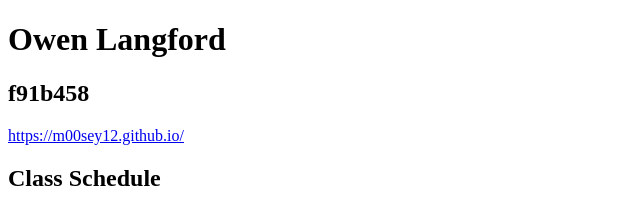
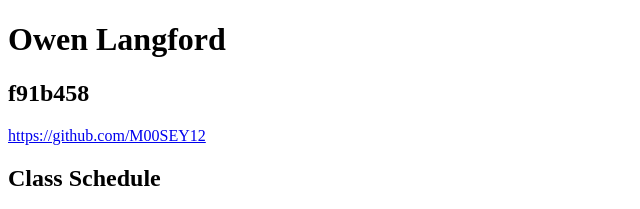
Before and after one commit to M00SEY12/M00SEY12.github.io, a plain HTML site: page index.html in a window 1280 px wide. Shown: the top 209 px of the page, 0-640 px from the left. Drawn offline with Linux system fonts and the light colour scheme.

Commit message:
Update index.html

```diff
--- a/index.html
+++ b/index.html
@@ -8,7 +8,7 @@
 
     <h1>Owen Langford</h1>
     <h2>f91b458</h2>
-    <a href="#">https://m00sey12.github.io/</a>
+    <a href="#">https://github.com/M00SEY12</a>
     <h2>Class Schedule</h2>
     <table>
       <tr>
```
